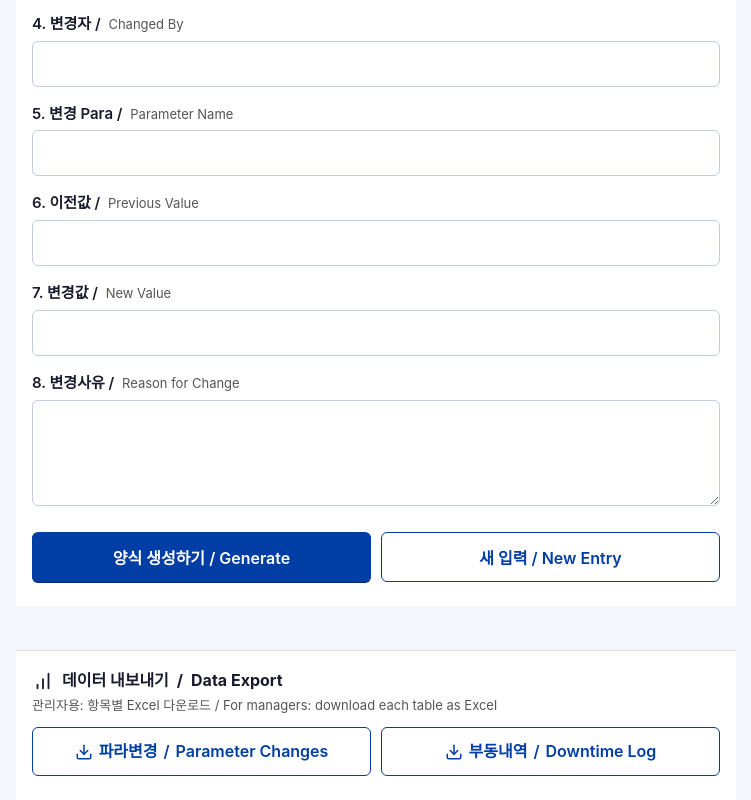
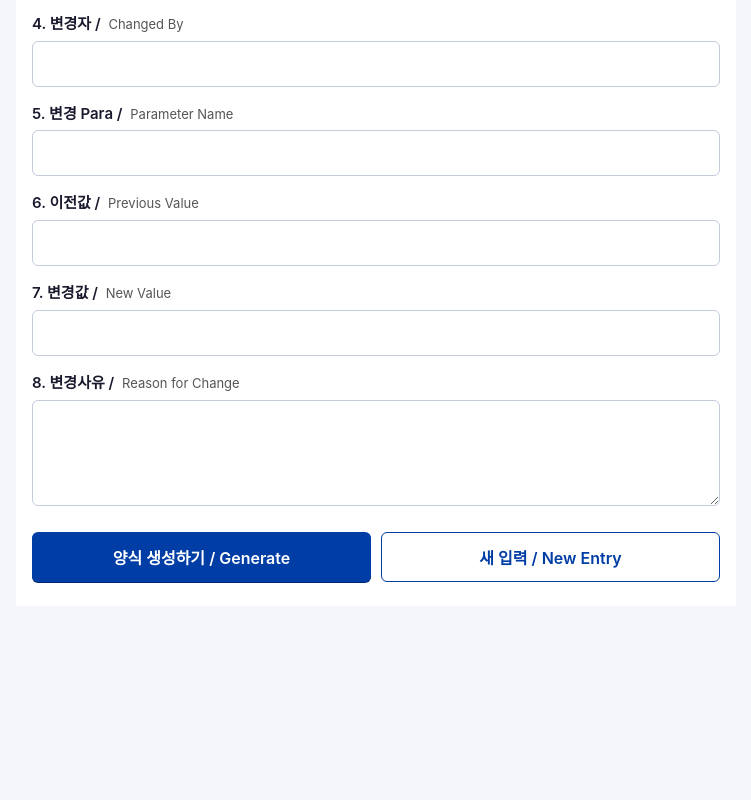
Before and after one commit to UCellsPKG/logbook-uc, a plain HTML site: page index.html in a window 1280 px wide. Shown: the part 635-1435 px from the top of the page, without its empty margins (264-1015 px from the left). After the commit the page ends 1273 px from the top, so only its background shows below. Drawn offline with Linux system fonts and the light colour scheme.

Commit message:
Remove Data Export download buttons
Daily auto-emailed Excel attachments will replace this surface, so the
manual download footer is no longer needed. CSS for .data-export and
related classes left in style.css as harmless dead rules.

Co-Authored-By: Claude Opus 4.7 (1M context) <noreply@anthropic.com>

```diff
--- a/index.html
+++ b/index.html
@@ -348,22 +348,6 @@
     </section>
   </main>
 
-  <footer class="data-export">
-    <h2 class="export-title">
-      <svg class="icon icon-lg" viewBox="0 0 24 24" fill="none" stroke="currentColor" stroke-width="2" stroke-linecap="round" stroke-linejoin="round" aria-hidden="true"><line x1="12" y1="20" x2="12" y2="10"/><line x1="18" y1="20" x2="18" y2="4"/><line x1="6" y1="20" x2="6" y2="16"/></svg> <span class="ko">데이터 내보내기</span><span class="sep"> / </span><span class="en">Data Export</span>
-    </h2>
-    <p class="export-hint">
-      <span class="ko">관리자용: 항목별 Excel 다운로드</span><span class="sep"> / </span><span class="en">For managers: download each table as Excel</span>
-    </p>
-    <div class="export-buttons">
-      <a id="export-para" class="btn btn-secondary export-btn" href="#" download>
-        <svg class="icon" viewBox="0 0 24 24" fill="none" stroke="currentColor" stroke-width="2" stroke-linecap="round" stroke-linejoin="round" aria-hidden="true"><path d="M21 15v4a2 2 0 0 1-2 2H5a2 2 0 0 1-2-2v-4"/><polyline points="7 10 12 15 17 10"/><line x1="12" y1="15" x2="12" y2="3"/></svg> <span class="ko">파라변경</span><span class="sep"> / </span><span class="en">Parameter Changes</span>
-      </a>
-      <a id="export-downtime" class="btn btn-secondary export-btn" href="#" download>
-        <svg class="icon" viewBox="0 0 24 24" fill="none" stroke="currentColor" stroke-width="2" stroke-linecap="round" stroke-linejoin="round" aria-hidden="true"><path d="M21 15v4a2 2 0 0 1-2 2H5a2 2 0 0 1-2-2v-4"/><polyline points="7 10 12 15 17 10"/><line x1="12" y1="15" x2="12" y2="3"/></svg> <span class="ko">부동내역</span><span class="sep"> / </span><span class="en">Downtime Log</span>
-      </a>
-    </div>
-  </footer>
 
   <script src="config.js"></script>
   <script src="app.js"></script>
```
